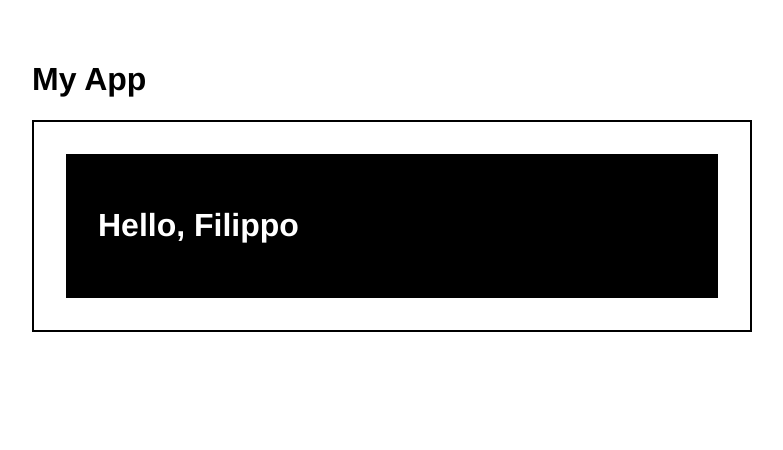
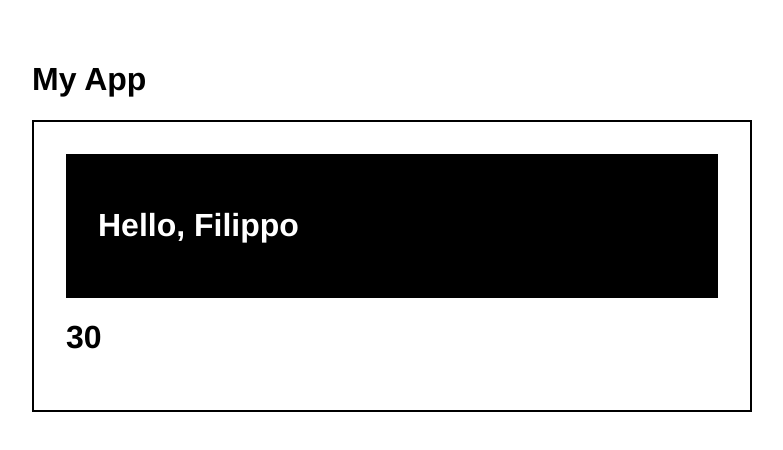
Before and after one commit to philip-morris-89/react-exercises, a React (Create React App) app in the folder my-app/: page / in a window 1280 px wide. Shown: the top 450 px of the page, without its empty margins (248-1031 px from the left). Built offline with nearby package versions, Linux system fonts and the light colour scheme.

Commit message:
Write a Sum function component that receives a numbers prop (expected to be an array of numbers) and renders the sum of all numbers in the array within a h1 tag.

```diff
--- a/my-app/src/App.js
+++ b/my-app/src/App.js
@@ -1,6 +1,7 @@
 import React from 'react';
 import Container from './Container';
 import { Welcome } from './Welcome';
+import { Sum } from './Sum';
 
 export class App extends React.Component {
   render() {
@@ -8,6 +9,7 @@ export class App extends React.Component {
       <div>
         <Container title={<h1>My App</h1>}>
           <Welcome name="Filippo" />
+          <Sum numbers={[2,4,6,8,10]} />
         </Container>
       </div>
     )
--- /dev/null
+++ b/my-app/src/Sum.js
@@ -0,0 +1,13 @@
+import React from 'react';
+
+export function Sum({numbers}) {
+
+  const initialValue = 0;
+  const sumWithInitial = numbers.reduce((accumulator, currentValue) => accumulator + currentValue, initialValue);
+
+  return (
+    <div>
+      <h1>{sumWithInitial}</h1>
+    </div>
+  )
+}
```
